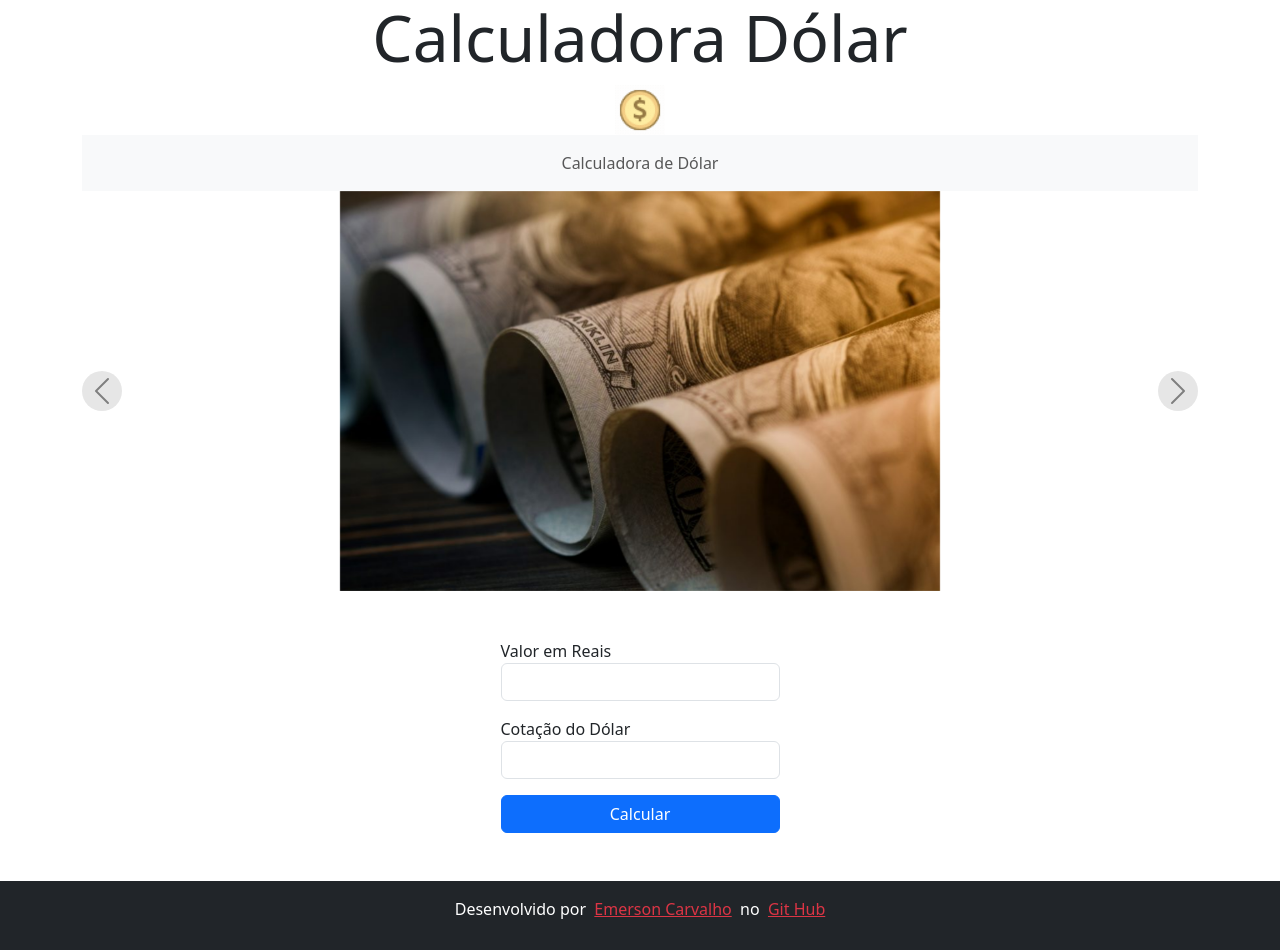
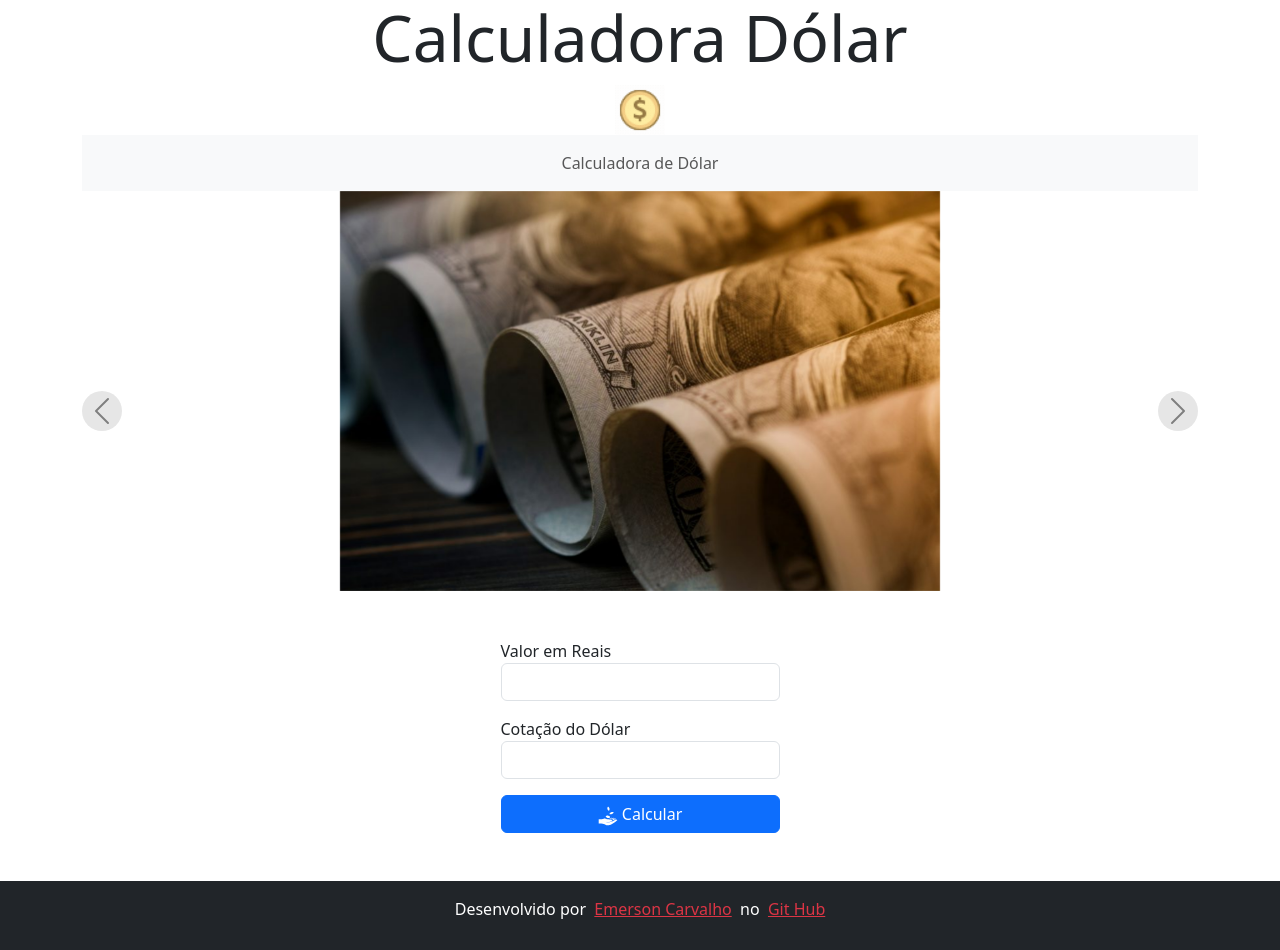
Before and after one commit to Emerdcp/UC3_CodificarFrontEndAplicacoesWeb, a React (Vite) app in the folder 2025.08.05_react_dollar/: page / in a window 1280 px wide. Shown: the top 950 px of the page. Built offline with nearby package versions, Linux system fonts and the light colour scheme.

Commit message:
feat: adicionar ícones
feat: adicionar ícones

```diff
--- a/2025.08.05_react_dollar/package.json
+++ b/2025.08.05_react_dollar/package.json
@@ -13,6 +13,7 @@
     "bootstrap": "^5.3.7",
     "react": "^19.1.0",
     "react-dom": "^19.1.0",
+    "react-icons": "^5.5.0",
     "react-router-dom": "^7.7.1"
   },
   "devDependencies": {
--- a/2025.08.05_react_dollar/src/Banner.css
+++ b/2025.08.05_react_dollar/src/Banner.css
@@ -18,12 +18,19 @@
   width: 40px; /*tamanho do roda do botão*/
   height: 40px; /*tamanho do roda do botão*/
   top: 50%; /*transparencia*/
-  transform: translateY(-50%); /*Tamanho da escala*/
+  /* transform: translateY(-50%); Tamanho da escala */
 }
 
 .carousel-control-next:hover,
 .carousel-control-prev:hover {
   background-color: rgba(0, 0, 0, 0.6); /* fundo mais escuro no hover */
+  animation: carousel-control infinite alternate 200ms;
+}
+
+@keyframes carousel-control{
+  to {
+    transform: translateX(-10px);
+  }
 }
 
 @media (max-width: 768px) {
--- a/2025.08.05_react_dollar/src/CalcDollar.jsx
+++ b/2025.08.05_react_dollar/src/CalcDollar.jsx
@@ -1,4 +1,5 @@
 import './CalcDollar.css'
+import { GiReceiveMoney } from "react-icons/gi";
 
 function CalcDollar() {
 
@@ -20,7 +21,7 @@ function CalcDollar() {
                     <label htmlFor="cotacao">Cotação do Dólar</label>
                     <input type="text" className='form-control' id='cotacao' />
                 </div>
-                <button type='button' onClick={calcular} className='btn btn-primary w-100'>Calcular</button>
+                <button type='button' onClick={calcular} className='btn btn-primary w-100'> <GiReceiveMoney size={20} color='white'/> Calcular</button>
             </form>
     </>
   )
```
Also changed, not shown: 2 other files (tests, documents, lock files or other folders).
